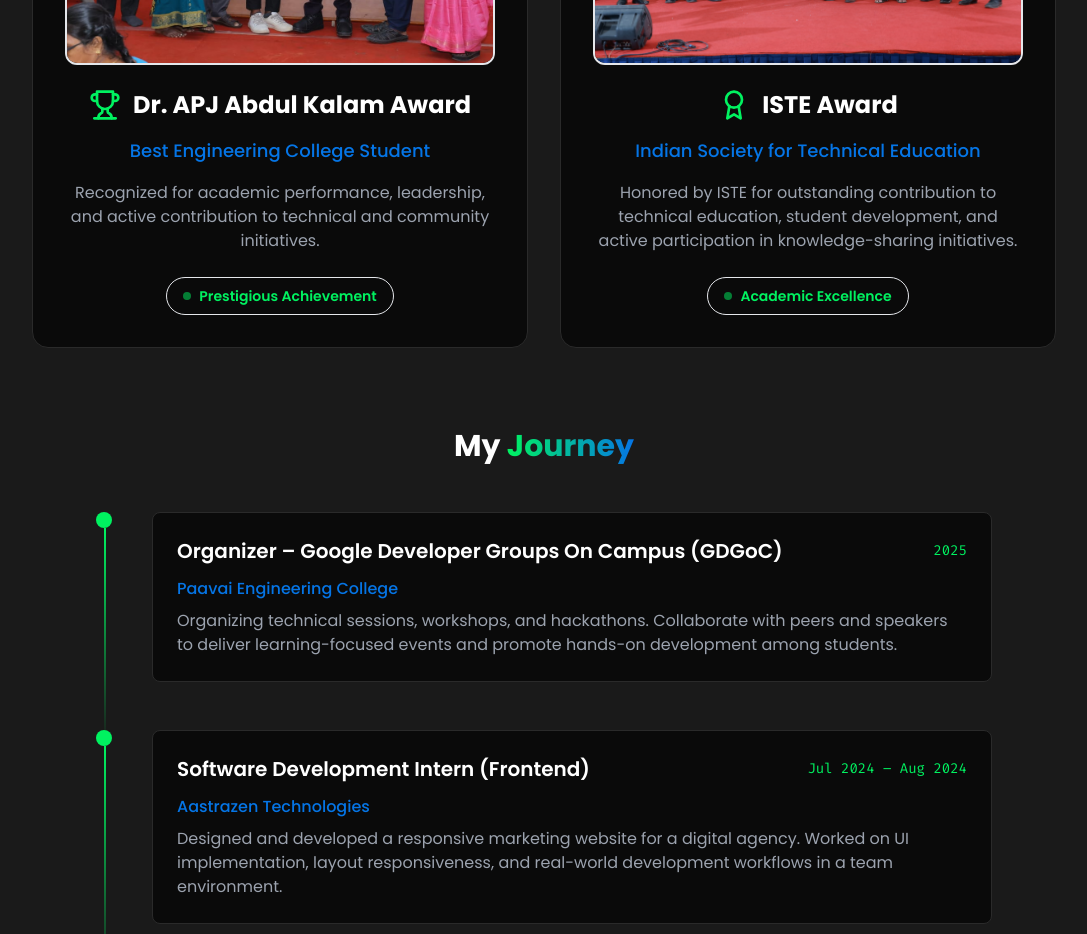
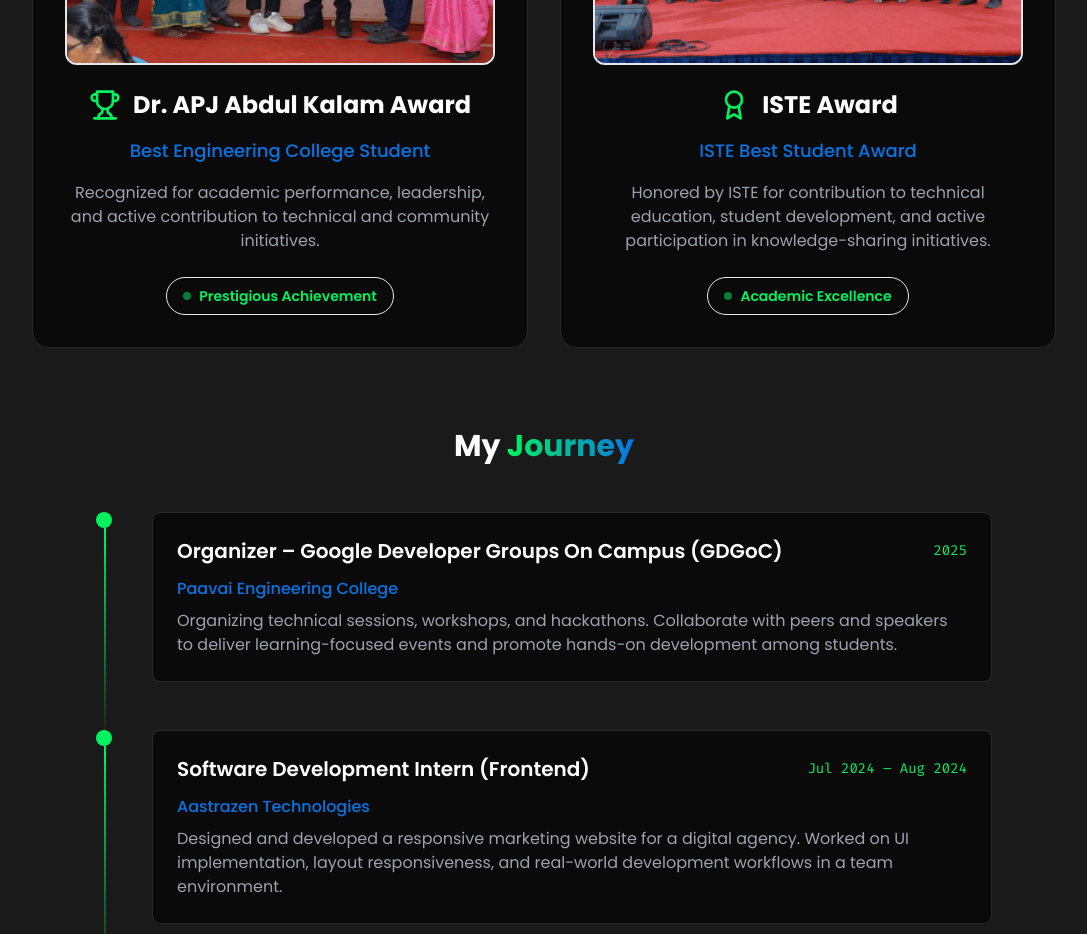
Before and after one commit to Rajesh-k11/Personal-Portfolio-RK, a React (Vite) app: page / in a window 1280 px wide. Shown: the part 2300-3234 px from the top of the page, without its empty margins (96-1183 px from the left). Built offline with nearby package versions, Linux system fonts and the light colour scheme.

Commit message:
feat: add ISTE award name

```diff
--- a/src/components/About.tsx
+++ b/src/components/About.tsx
@@ -33,8 +33,8 @@ const About: React.FC = () => {
       id: 'iste',
       image: isteImage,
       title: 'ISTE Award',
-      subtitle: 'Indian Society for Technical Education',
-      description: 'Honored by ISTE for outstanding contribution to technical education, student development, and active participation in knowledge-sharing initiatives.',
+      subtitle: 'ISTE Best Student Award',
+      description: 'Honored by ISTE for contribution to technical education, student development, and active participation in knowledge-sharing initiatives.',
       badge: 'Academic Excellence',
       icon: Award,
     },
```
